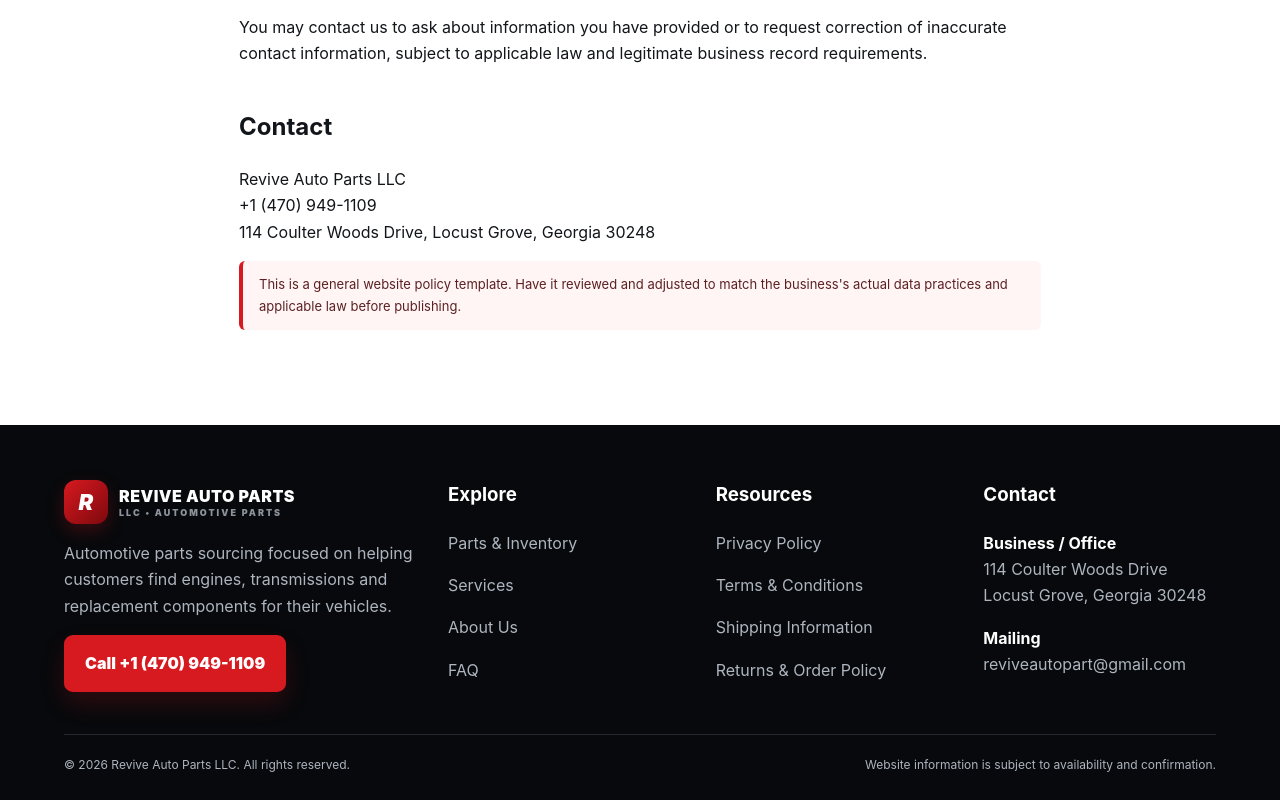
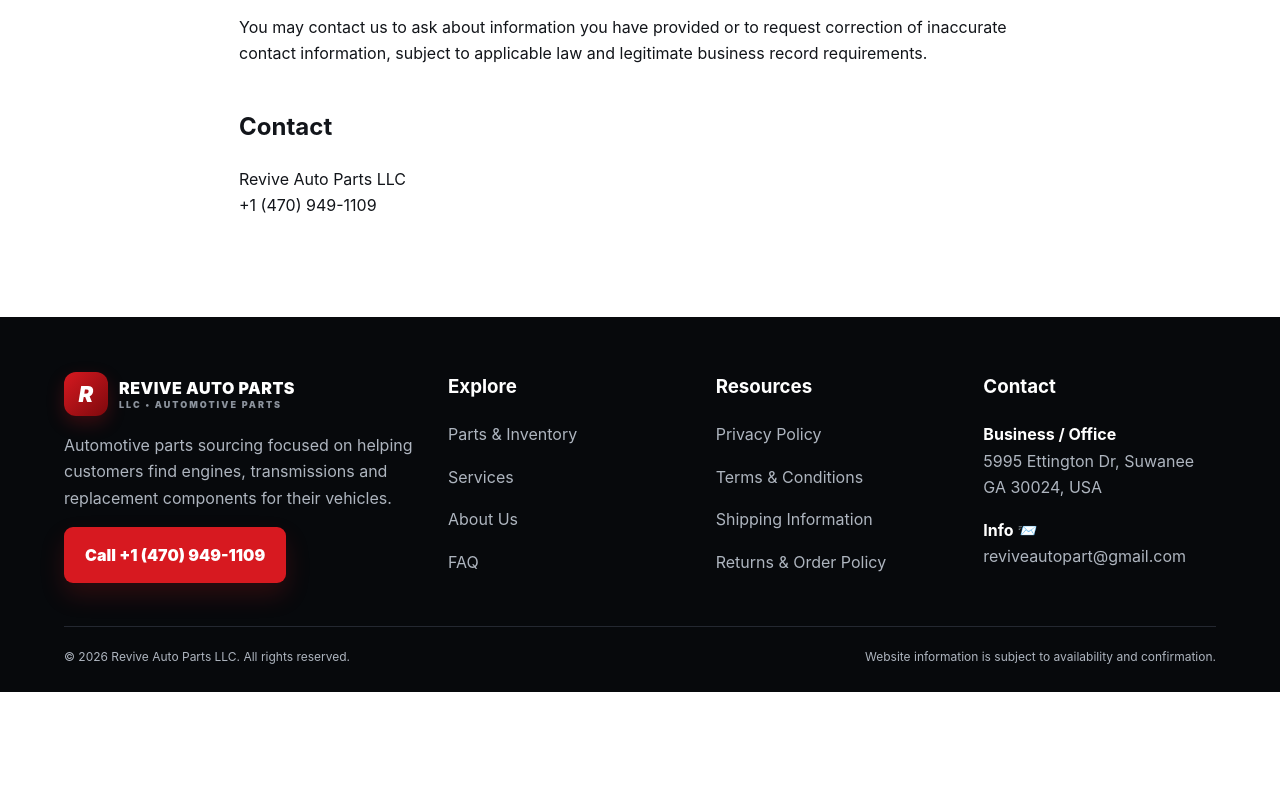
Before and after one commit to AbdulNafay42/reviveautopartsllc, a website built with Vite: page revive-auto-parts-vite/privacy.html in a window 1280 px wide. Shown: the part 1600-2400 px from the top of the page. After the commit the page ends 2292 px from the top, so only its background shows below. Built offline with nearby package versions, Linux system fonts and the light colour scheme.

Commit message:
Content Changes

```diff
--- a/revive-auto-parts-vite/index.html
+++ b/revive-auto-parts-vite/index.html
@@ -48,7 +48,7 @@
 <div><div class="brand" style="color:#fff"><span class="logo">R</span><span>REVIVE AUTO PARTS<small style="color:#8c939d">LLC • AUTOMOTIVE PARTS</small></span></div><p>Automotive parts sourcing focused on helping customers find engines, transmissions and replacement components for their vehicles.</p><a class="btn btn-red" href="tel:+14709491109">Call +1 (470) 949-1109</a></div>
 <div><h3>Explore</h3><p><a href="parts.html">Parts & Inventory</a></p><p><a href="services.html">Services</a></p><p><a href="about.html">About Us</a></p><p><a href="faq.html">FAQ</a></p></div>
 <div><h3>Resources</h3><p><a href="privacy.html">Privacy Policy</a></p><p><a href="terms.html">Terms & Conditions</a></p><p><a href="shipping.html">Shipping Information</a></p><p><a href="returns.html">Returns & Order Policy</a></p></div>
-<div><h3>Contact</h3><p><b style="color:#fff">Business / Office</b><br>114 Coulter Woods Drive<br>Locust Grove, Georgia 30248</p><p><b style="color:#fff">Mailing</b><br>reviveautopart@gmail.com</p></div>
+<div><h3>Contact</h3><p><b style="color:#fff">Business / Office</b><br>5995 Ettington Dr, Suwanee<br>GA 30024, USA</p><p><b style="color:#fff">Info 📨</b><br>reviveautopart@gmail.com</p></div>
 </div><div class="footbottom"><span>© 2026 Revive Auto Parts LLC. All rights reserved.</span><span>Website information is subject to availability and confirmation.</span></div></footer>
 <script>document.querySelectorAll('.navlinks a').forEach(a=>a.addEventListener('click',()=>document.querySelector('.navlinks').classList.remove('open')));</script>
 </body></html>
--- a/revive-auto-parts-vite/privacy.html
+++ b/revive-auto-parts-vite/privacy.html
@@ -29,14 +29,14 @@
 <h2>Cookies & Analytics</h2><p>Basic website functions may not require cookies. If analytics, advertising or other tracking technologies are added, this policy should be updated to describe their use.</p>
 <h2>Data Security</h2><p>Reasonable measures may be used to protect information. No internet transmission or storage system can be guaranteed completely secure.</p>
 <h2>Your Choices</h2><p>You may contact us to ask about information you have provided or to request correction of inaccurate contact information, subject to applicable law and legitimate business record requirements.</p>
-<h2>Contact</h2><p>Revive Auto Parts LLC<br>+1 (470) 949-1109<br>114 Coulter Woods Drive, Locust Grove, Georgia 30248</p>
-<p class="notice">This is a general website policy template. Have it reviewed and adjusted to match the business's actual data practices and applicable law before publishing.</p></section>
+<h2>Contact</h2><p>Revive Auto Parts LLC<br>+1 (470) 949-1109<br></p>
+ </section>
 
 <footer class="footer"><div class="footgrid">
 <div><div class="brand" style="color:#fff"><span class="logo">R</span><span>REVIVE AUTO PARTS<small style="color:#8c939d">LLC • AUTOMOTIVE PARTS</small></span></div><p>Automotive parts sourcing focused on helping customers find engines, transmissions and replacement components for their vehicles.</p><a class="btn btn-red" href="tel:+14709491109">Call +1 (470) 949-1109</a></div>
 <div><h3>Explore</h3><p><a href="parts.html">Parts & Inventory</a></p><p><a href="services.html">Services</a></p><p><a href="about.html">About Us</a></p><p><a href="faq.html">FAQ</a></p></div>
 <div><h3>Resources</h3><p><a href="privacy.html">Privacy Policy</a></p><p><a href="terms.html">Terms & Conditions</a></p><p><a href="shipping.html">Shipping Information</a></p><p><a href="returns.html">Returns & Order Policy</a></p></div>
-<div><h3>Contact</h3><p><b style="color:#fff">Business / Office</b><br>114 Coulter Woods Drive<br>Locust Grove, Georgia 30248</p><p><b style="color:#fff">Mailing</b><br>reviveautopart@gmail.com</p></div>
+<div><h3>Contact</h3><p><b style="color:#fff">Business / Office</b><br>5995 Ettington Dr, Suwanee<br>GA 30024, USA</p><p><b style="color:#fff">Info 📨</b><br>reviveautopart@gmail.com</p></div>
 </div><div class="footbottom"><span>© 2026 Revive Auto Parts LLC. All rights reserved.</span><span>Website information is subject to availability and confirmation.</span></div></footer>
 <script>document.querySelectorAll('.navlinks a').forEach(a=>a.addEventListener('click',()=>document.querySelector('.navlinks').classList.remove('open')));</script>
 </body></html>
```
Also changed, not shown: revive-auto-parts-vite/about.html (+2 -2 lines), revive-auto-parts-vite/contact.html (+2 -2 lines), revive-auto-parts-vite/faq.html (+1 -1 lines), revive-auto-parts-vite/parts.html (+1 -1 lines), revive-auto-parts-vite/returns.html (+2 -2 lines), revive-auto-parts-vite/services.html (+1 -1 lines), revive-auto-parts-vite/shipping.html (+2 -2 lines), revive-auto-parts-vite/terms.html (+3 -3 lines).
